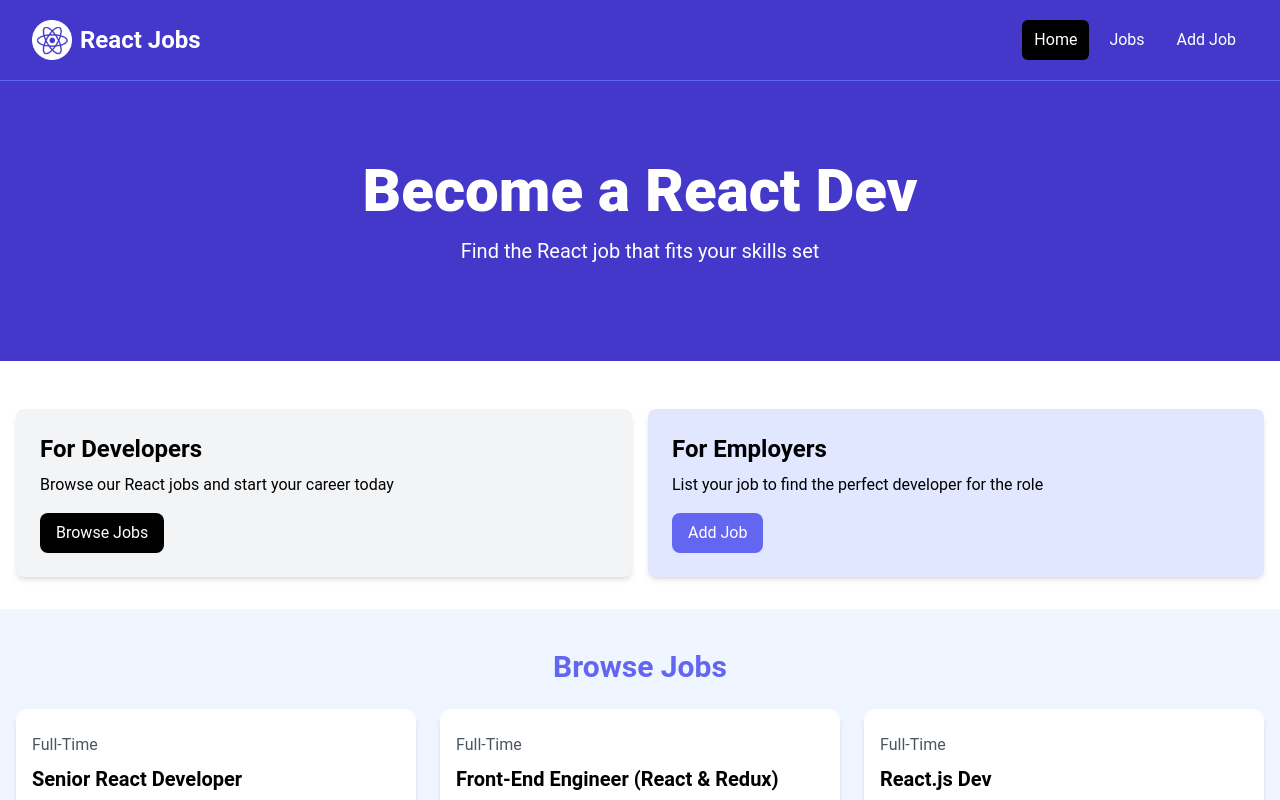
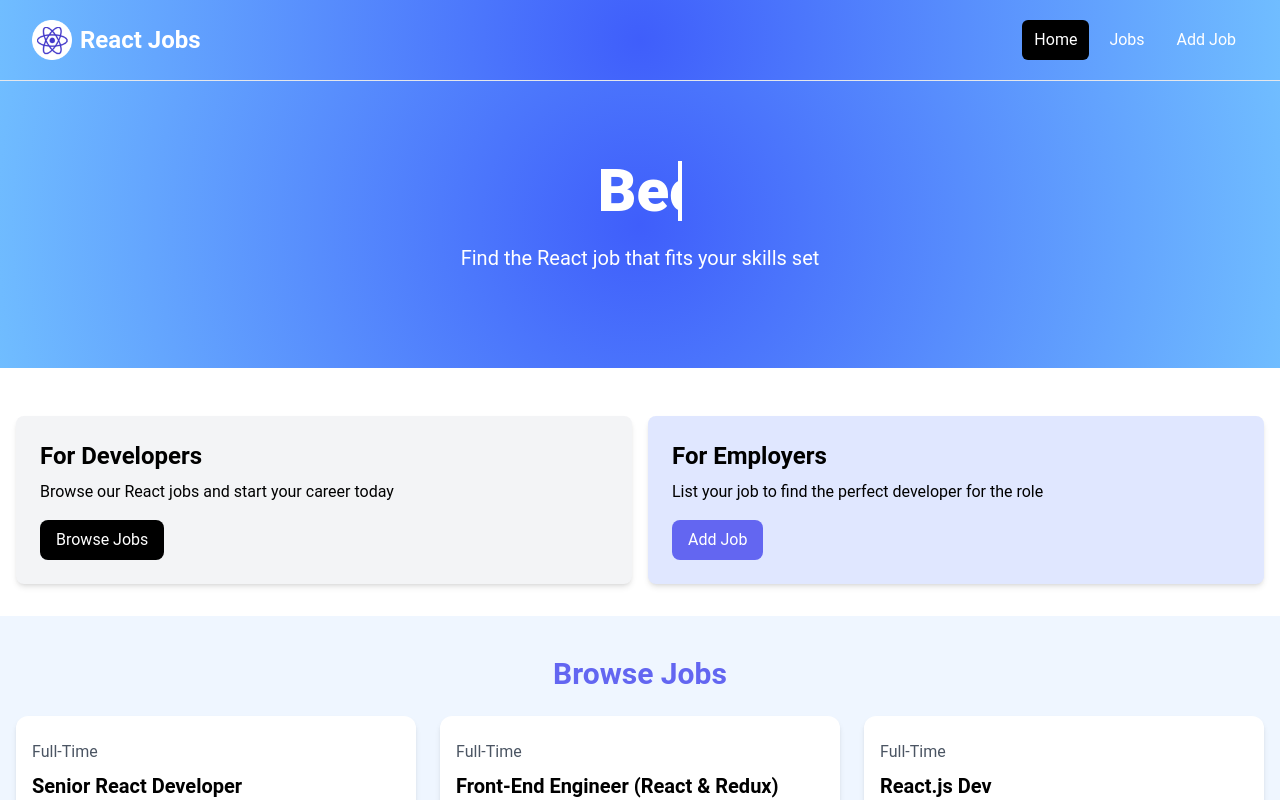
Before and after one commit to DarwinMelaya/Jobs-List-using-React, a React (Vite) app in the folder frontend/: page / in a window 1280 px wide. Shown: the top 800 px of the page. Built offline with nearby package versions, Linux system fonts and the light colour scheme.

Commit message:
Change the Backgorund color of Hero and Navbar

```diff
--- a/frontend/src/components/Hero.jsx
+++ b/frontend/src/components/Hero.jsx
@@ -3,16 +3,64 @@ const Hero = ({
   subtitle = "Find the React job that fits your skills set",
 }) => {
   return (
-    <section className="bg-indigo-700 py-20 mb-4">
+    <>
+      <style jsx>{`
+        @keyframes typing {
+          0% {
+            width: 0;
+          }
+          50% {
+            width: 100%;
+          }
+          100% {
+            width: 0;
+          }
+        }
+
+        @keyframes blink-caret {
+          from,
+          to {
+            border-color: transparent;
+          }
+          50% {
+            border-color: white;
+          }
+        }
+
+        @keyframes glow {
+          0% {
+            text-shadow: 0 0 20px #fff, 0 0 30px #00ff00, 0 0 40px #00ff00,
+              0 0 50px #00ff00, 0 0 60px #00ff00;
+          }
+          100% {
+            text-shadow: 0 0 30px #fff, 0 0 40px #00ffff, 0 0 50px #00ffff,
+              0 0 60px #00ffff, 0 0 70px #00ffff;
+          }
+        }
+      `}</style>
+      <section
+        className="py-20 mb-4"
+        style={{
+          background:
+            "radial-gradient(circle, rgba(63,94,251,1) 0%, rgba(112,189,255,1) 100%)",
+        }}
+      >
         <div className="max-w-7xl mx-auto px-4 sm:px-6 lg:px-8 flex flex-col items-center">
           <div className="text-center">
-          <h1 className="text-4xl font-extrabold text-white sm:text-5xl md:text-6xl">
+            <h1
+              className="text-4xl font-extrabold text-white sm:text-5xl md:text-6xl relative whitespace-nowrap overflow-hidden border-r-4 border-white inline-block pr-1"
+              style={{
+                animation:
+                  "typing 6s steps(40, end) infinite, blink-caret .75s step-end infinite",
+              }}
+            >
               {title}
             </h1>
             <p className="my-4 text-xl text-white">{subtitle}</p>
           </div>
         </div>
       </section>
+    </>
   );
 };
 
--- a/frontend/src/components/Navbar.jsx
+++ b/frontend/src/components/Navbar.jsx
@@ -2,7 +2,13 @@ import logo from "../assets/logo.png";
 
 const Navbar = () => {
   return (
-    <nav className="bg-indigo-700 border-b border-indigo-500">
+    <nav
+      className=" border-b "
+      style={{
+        background:
+          "radial-gradient(circle, rgba(63,94,251,1) 0%, rgba(112,189,255,1) 100%)",
+      }}
+    >
       <div className="mx-auto max-w-7xl px-2 sm:px-6 lg:px-8">
         <div className="flex h-20 items-center justify-between">
           <div className="flex flex-1 items-center justify-center md:items-stretch md:justify-start">
```
Lines whose indentation alone changed are shown as unchanged.
